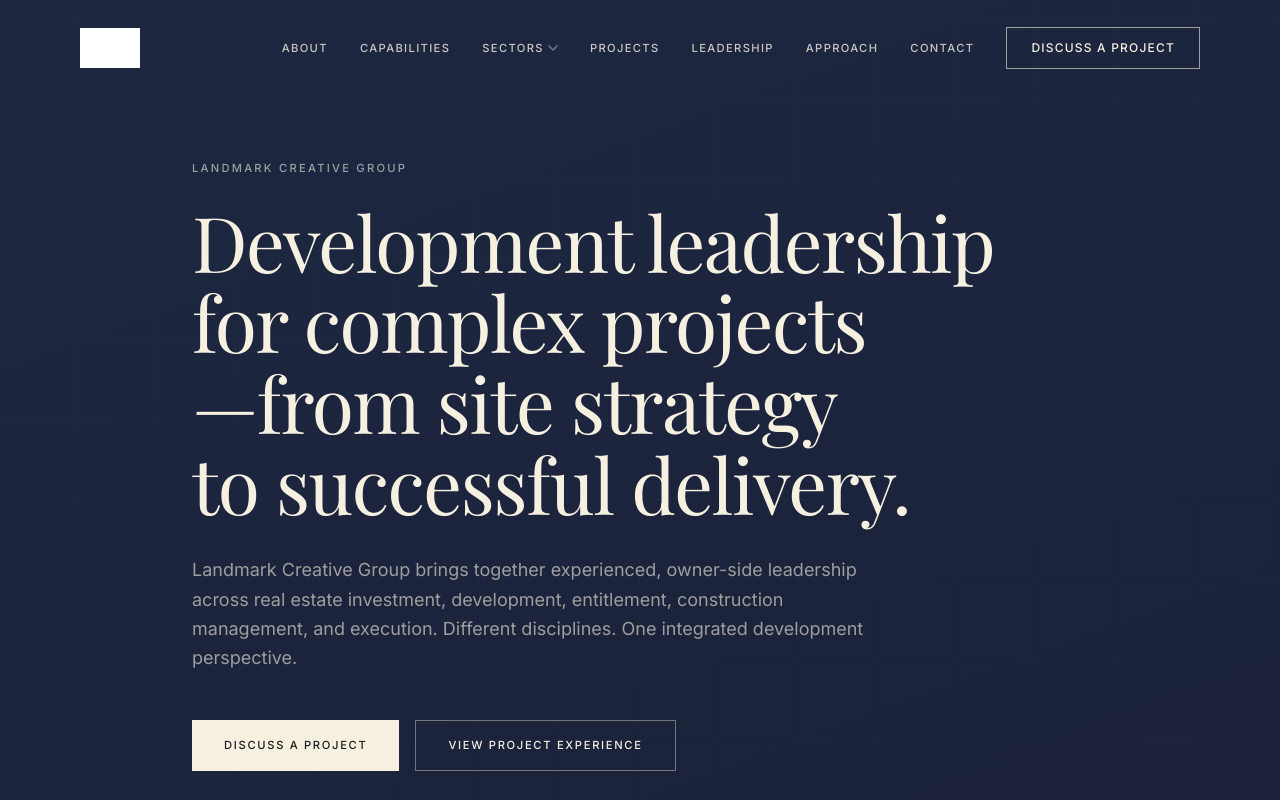
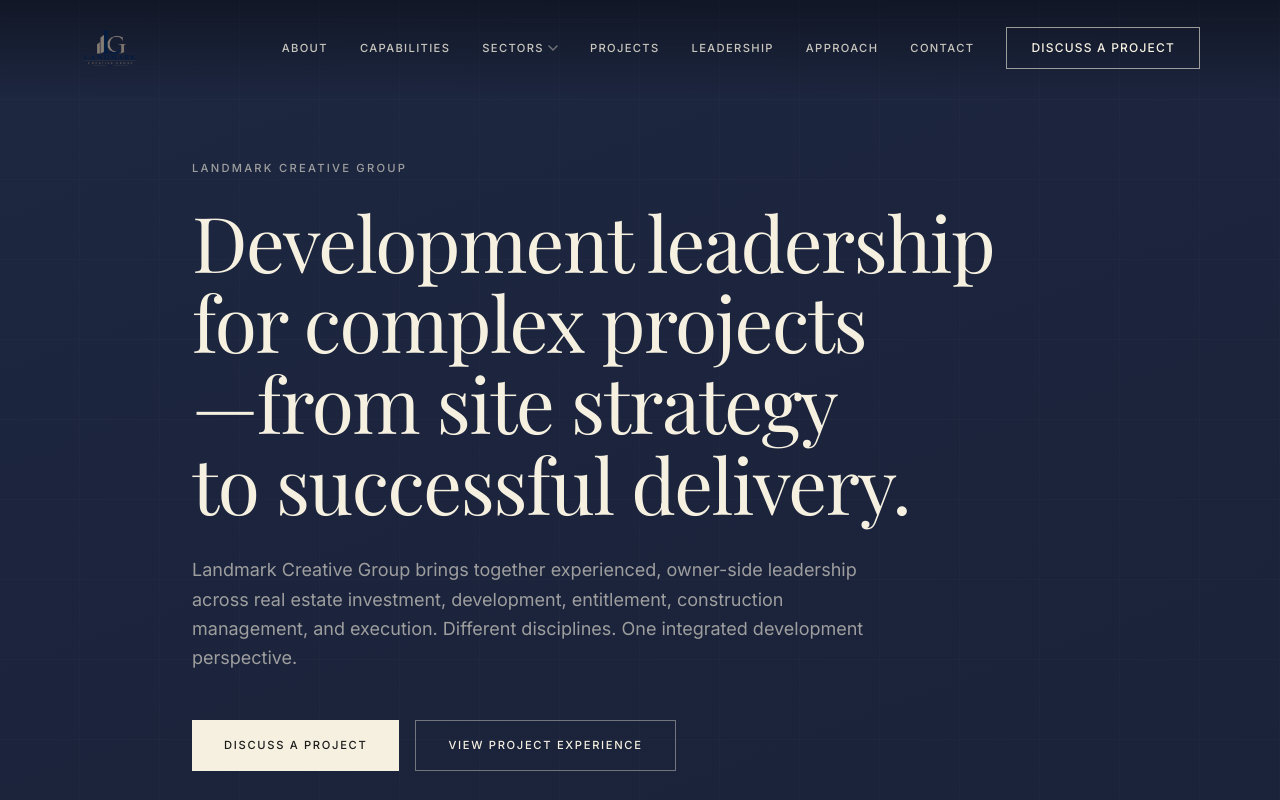
Before and after one commit to ShaneCRH/LCG-Website, a Next.js app: page / in a window 1280 px wide. Shown: the top 800 px of the page. Built offline with nearby package versions, Linux system fonts and the light colour scheme; a web font is replaced by a local one.

Commit message:
Use transparent-bg logo PNG; dark gradient behind header preserves logo colors

```diff
--- a/src/components/layout/SiteFooter.tsx
+++ b/src/components/layout/SiteFooter.tsx
@@ -32,11 +32,11 @@ export function SiteFooter() {
         <div className="grid md:grid-cols-2 gap-12 mb-16 pb-16 border-b border-ivory/10">
           <div>
             <Image
-              src="/brand/logo-horizontal.png"
+              src="/brand/logo-stacked.png"
               alt="Landmark Creative Group LLC"
-              width={200}
-              height={55}
-              className="h-9 w-auto mb-6 brightness-0 invert opacity-90"
+              width={160}
+              height={100}
+              className="h-16 w-auto mb-6 brightness-0 invert opacity-85"
             />
             <p className="text-sm text-ivory/60 leading-relaxed max-w-sm">
               Development leadership for complex projects — from opportunity and site strategy through successful delivery.
--- a/src/components/layout/SiteHeader.tsx
+++ b/src/components/layout/SiteHeader.tsx
@@ -42,7 +42,7 @@ export function SiteHeader() {
       className={`fixed top-0 left-0 right-0 z-50 transition-all duration-300 ${
         scrolled || menuOpen
           ? "bg-ivory/96 backdrop-blur-sm shadow-sm border-b border-charcoal/8"
-          : "bg-transparent"
+          : "bg-gradient-to-b from-black/40 to-transparent"
       }`}
     >
       <div className="container-site">
@@ -50,11 +50,11 @@ export function SiteHeader() {
           {/* Logo */}
           <Link href="/" className="focus-visible:outline-none focus-visible:ring-2 focus-visible:ring-charcoal focus-visible:ring-offset-2 flex items-center">
             <Image
-              src="/brand/logo-horizontal.png"
+              src="/brand/logo-stacked.png"
               alt="Landmark Creative Group LLC"
               width={220}
               height={60}
-              className={`h-10 w-auto transition-all duration-300 ${transparent ? "brightness-0 invert" : ""}`}
+              className="h-10 w-auto"
               priority
             />
           </Link>
```
Also changed, not shown: public/brand/logo-horizontal-transparent.jpg (added), public/brand/logo-stacked.png (added).
